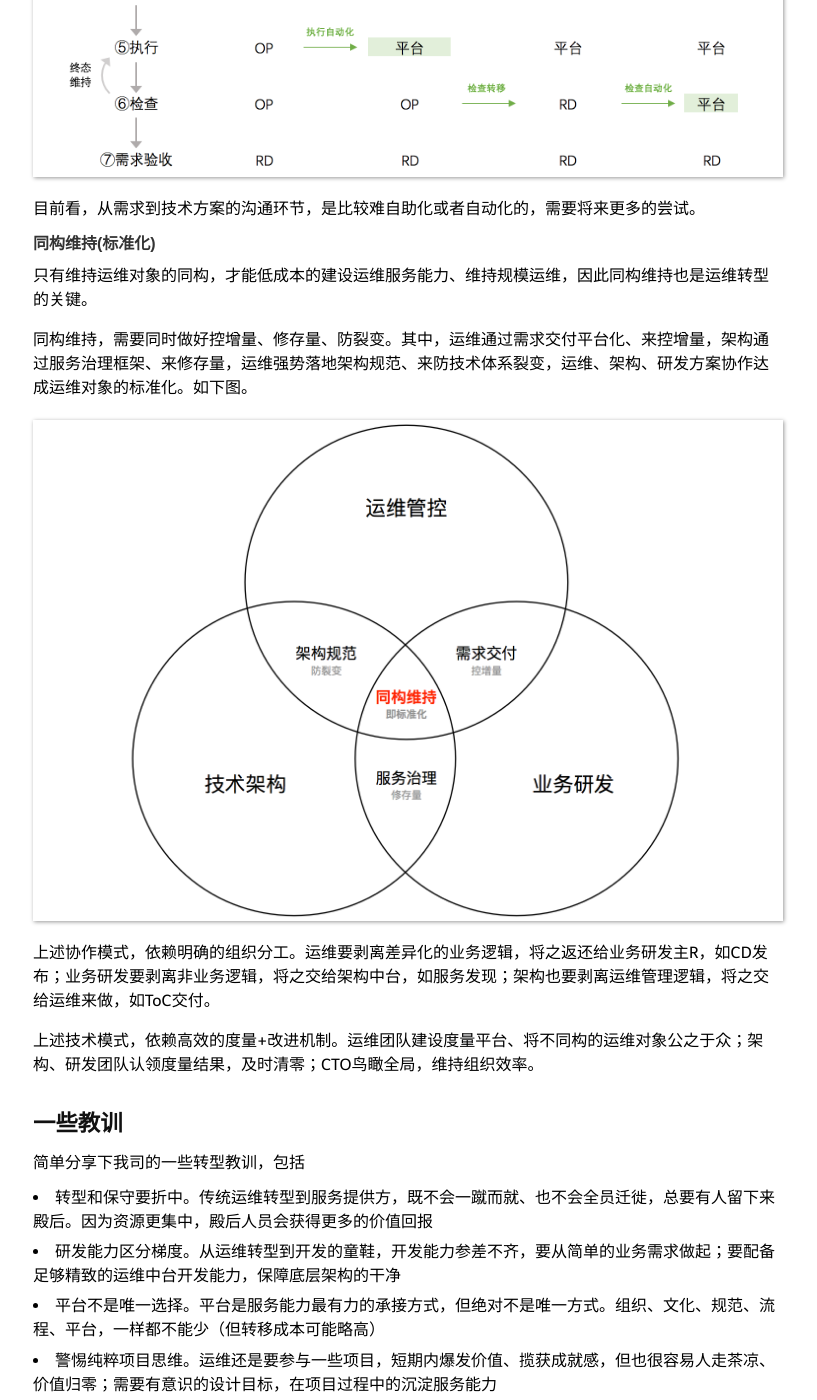
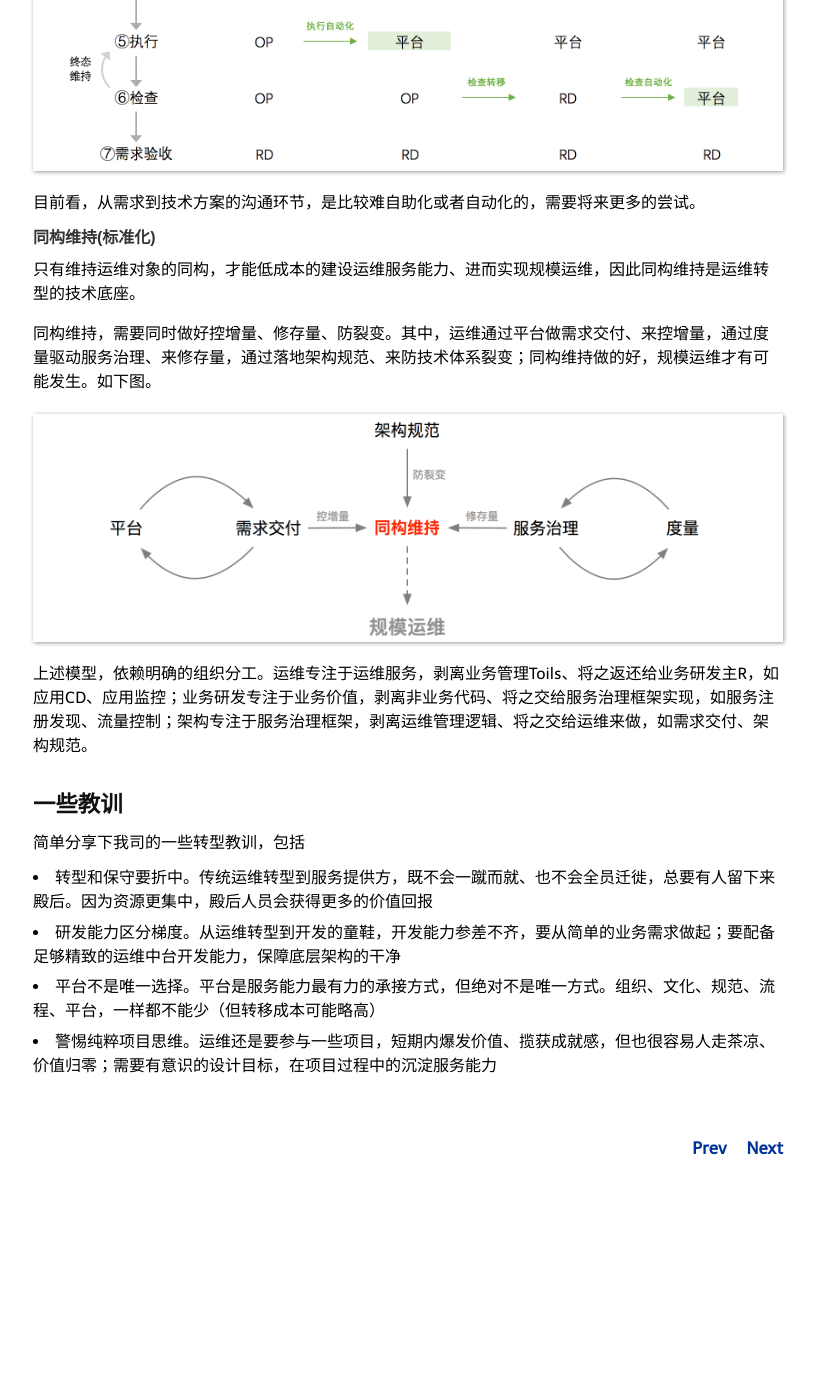
Before and after one commit to niean/niean.github.io, a Jekyll site: the page built from _posts/2022-01-27-ops-cn.markdown, in a window 1280 px wide and 1400 px high, scrolled down 6629 px. Shown: the whole window, without its empty margins (232-1049 px from the left). Built offline with Jekyll 4.4.1, drawn with Linux system fonts in a browser that asks for light colours; comment, search, counter and statistics services are not loaded; after the commit the page ends 7819 px from its top, so only the background shows below that.

Commit message:
更新opas

```diff
--- a/_posts/2022-01-27-ops-cn.markdown
+++ b/_posts/2022-01-27-ops-cn.markdown
@@ -122,15 +122,13 @@ tags:
 
 
 #### 同构维持(标准化)
-只有维持运维对象的同构，才能低成本的建设运维服务能力、维持规模运维，因此同构维持也是运维转型的关键。
+只有维持运维对象的同构，才能低成本的建设运维服务能力、进而实现规模运维，因此同构维持是运维转型的技术底座。
 
-同构维持，需要同时做好控增量、修存量、防裂变。其中，运维通过需求交付平台化、来控增量，架构通过服务治理框架、来修存量，运维强势落地架构规范、来防技术体系裂变，运维、架构、研发方案协作达成运维对象的标准化。如下图。
+同构维持，需要同时做好控增量、修存量、防裂变。其中，运维通过平台做需求交付、来控增量，通过度量驱动服务治理、来修存量，通过落地架构规范、来防技术体系裂变；同构维持做的好，规模运维才有可能发生。如下图。
 
 ![pict](https://raw.githubusercontent.com/niean/niean.github.io/master/images/20220127/opas-tonggou.png)
 
-上述协作模式，依赖明确的组织分工。运维要剥离差异化的业务逻辑，将之返还给业务研发主R，如CD发布；业务研发要剥离非业务逻辑，将之交给架构中台，如服务发现；架构也要剥离运维管理逻辑，将之交给运维来做，如ToC交付。
-
-上述技术模式，依赖高效的度量+改进机制。运维团队建设度量平台、将不同构的运维对象公之于众；架构、研发团队认领度量结果，及时清零；CTO鸟瞰全局，维持组织效率。
+上述模型，依赖明确的组织分工。运维专注于运维服务，剥离业务管理Toils、将之返还给业务研发主R，如应用CD、应用监控；业务研发专注于业务价值，剥离非业务代码、将之交给服务治理框架实现，如服务注册发现、流量控制；架构专注于服务治理框架，剥离运维管理逻辑、将之交给运维来做，如需求交付、架构规范。
 
 
 ## 一些教训
```
Also changed, not shown: images/20220127/op-roadmap.png, images/20220127/opas-tonggou.png, 3 other files.
